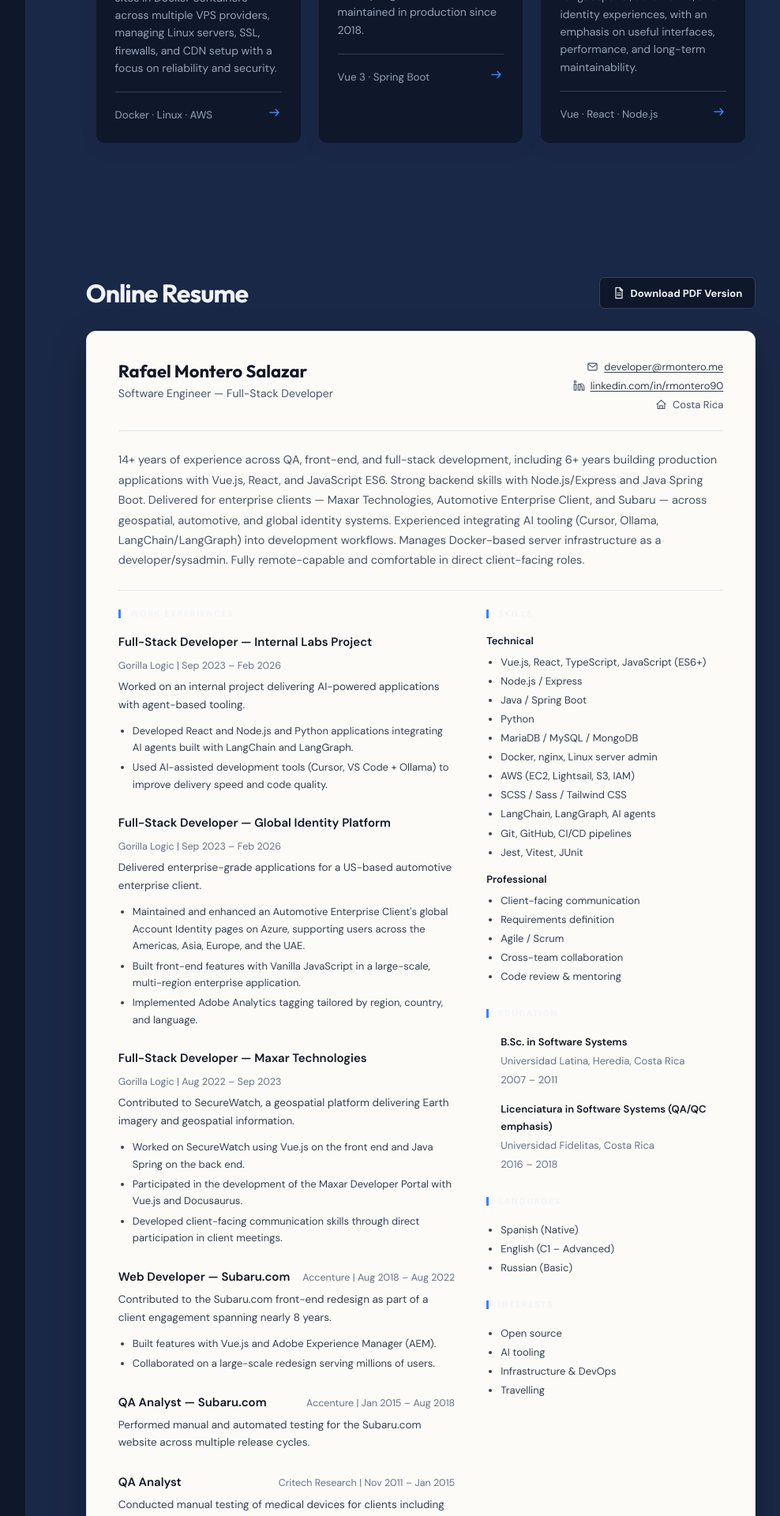
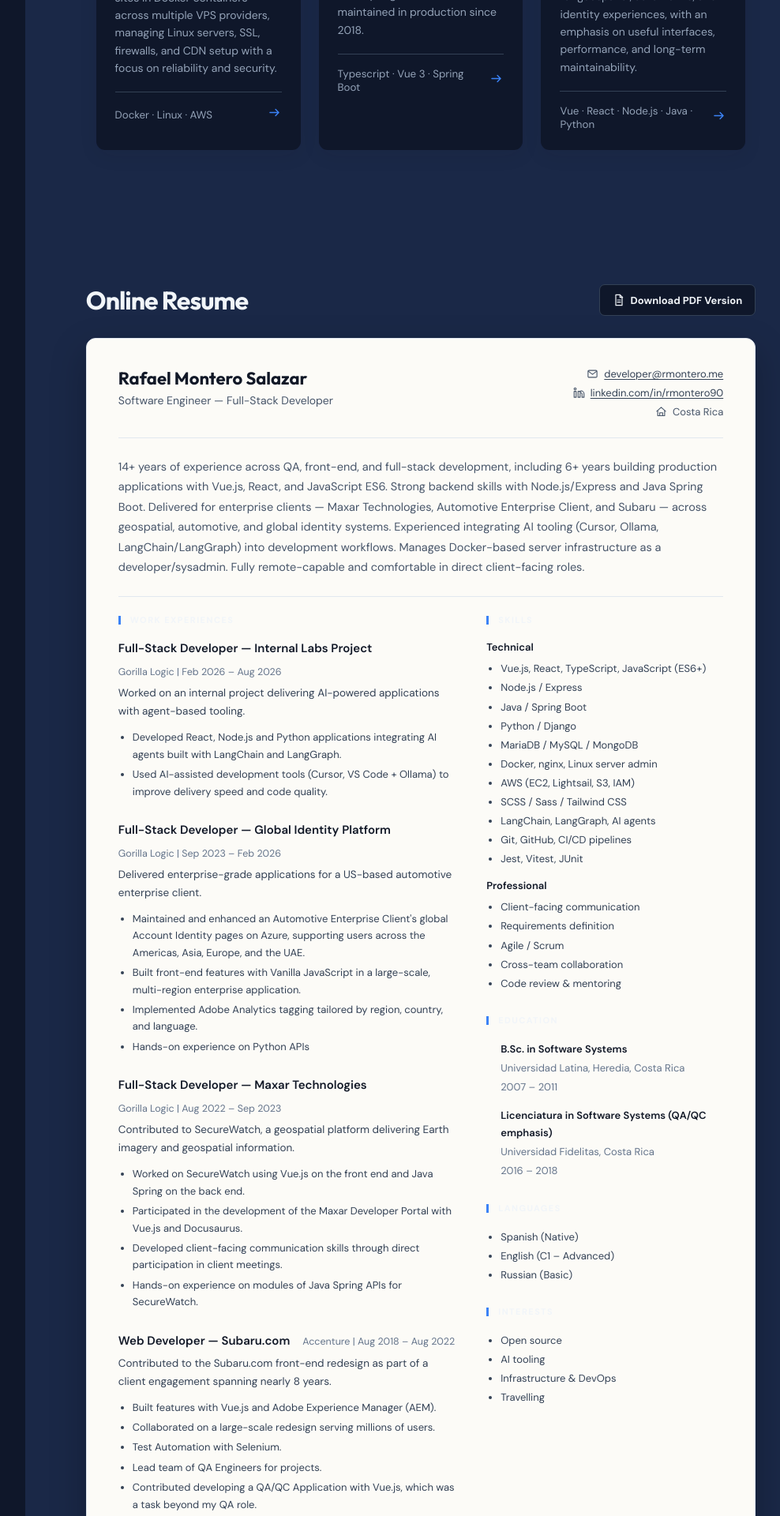
Before and after one commit to rmontero90/portfolio, a React (Vite) app: page / in a window 1280 px wide. Shown: the part 2180-4100 px from the top of the page at 79% size, without its empty margins (246-1234 px from the left). Built offline with nearby package versions, Linux system fonts and the light colour scheme.

Commit message:
Update ResumeInfo.tsx

```diff
--- a/src/data/ResumeInfo.tsx
+++ b/src/data/ResumeInfo.tsx
@@ -103,14 +103,14 @@ const projects = [
     type: "Side Project · 2018 – Present",
     text: "A full-stack dress management system for a major Costa Rican retail store, built with Vue 3 and Java Spring Boot and maintained in production since 2018.",
     color: "blue",
-    tag: "Vue 3 · Spring Boot",
+    tag: "Typescript · Vue 3 · Spring Boot",
   },
   {
-    title: "Client-Facing Digital Platforms",
+    title: "Client Digital Platforms",
     type: "Professional Work · 2022 – 2026",
     text: "Delivered production systems for geospatial, automotive, and identity experiences, with an emphasis on useful interfaces, performance, and long-term maintainability.",
     color: "orange",
-    tag: "Vue · React · Node.js",
+    tag: "Vue · React · Node.js · Java · Python",
   },
 ];
 
@@ -118,11 +118,11 @@ const resumeExperiences = [
   {
     title: "Full-Stack Developer — Internal Labs Project",
     company: "Gorilla Logic",
-    period: "Sep 2023 – Feb 2026",
+    period: "Feb 2026 – Aug 2026",
     description:
       "Worked on an internal project delivering AI-powered applications with agent-based tooling.",
     bullets: [
-      "Developed React and Node.js and Python applications integrating AI agents built with LangChain and LangGraph.",
+      "Developed React, Node.js and Python applications integrating AI agents built with LangChain and LangGraph.",
       "Used AI-assisted development tools (Cursor, VS Code + Ollama) to improve delivery speed and code quality.",
     ],
   },
@@ -136,6 +136,7 @@ const resumeExperiences = [
       "Maintained and enhanced an Automotive Enterprise Client's global Account Identity pages on Azure, supporting users across the Americas, Asia, Europe, and the UAE.",
       "Built front-end features with Vanilla JavaScript in a large-scale, multi-region enterprise application.",
       "Implemented Adobe Analytics tagging tailored by region, country, and language.",
+      "Hands-on experience on Python APIs",
     ],
   },
   {
@@ -148,6 +149,7 @@ const resumeExperiences = [
       "Worked on SecureWatch using Vue.js on the front end and Java Spring on the back end.",
       "Participated in the development of the Maxar Developer Portal with Vue.js and Docusaurus.",
       "Developed client-facing communication skills through direct participation in client meetings.",
+      "Hands-on experience on modules of Java Spring APIs for SecureWatch.",
     ],
   },
   {
@@ -159,6 +161,9 @@ const resumeExperiences = [
     bullets: [
       "Built features with Vue.js and Adobe Experience Manager (AEM).",
       "Collaborated on a large-scale redesign serving millions of users.",
+      "Test Automation with Selenium.",
+      "Lead team of QA Engineers for projects.",
+      "Contributed developing a QA/QC Application with Vue.js, which was a task beyond my QA role.",
     ],
   },
   {
@@ -197,7 +202,7 @@ const resumeSkills = {
     "Vue.js, React, TypeScript, JavaScript (ES6+)",
     "Node.js / Express",
     "Java / Spring Boot",
-    "Python",
+    "Python / Django",
     "MariaDB / MySQL / MongoDB",
     "Docker, nginx, Linux server admin",
     "AWS (EC2, Lightsail, S3, IAM)",
```
